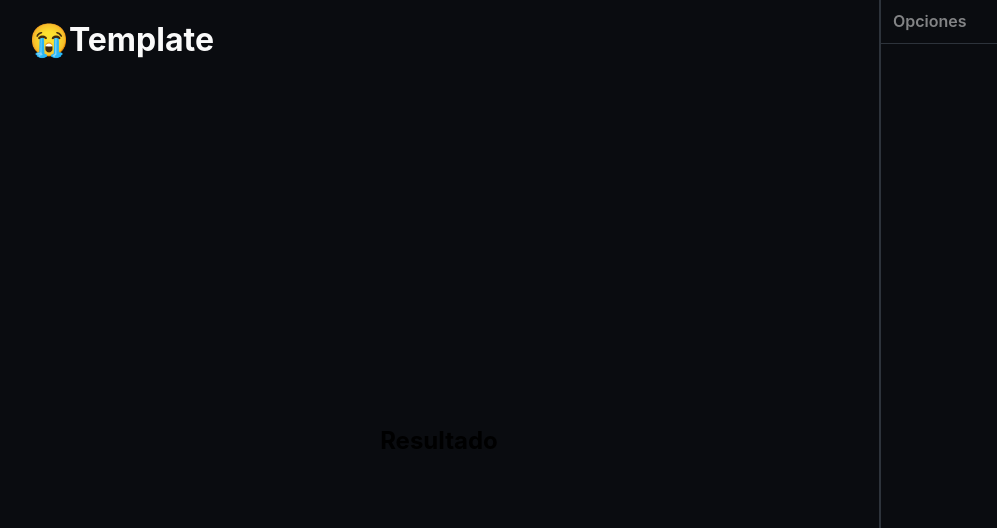
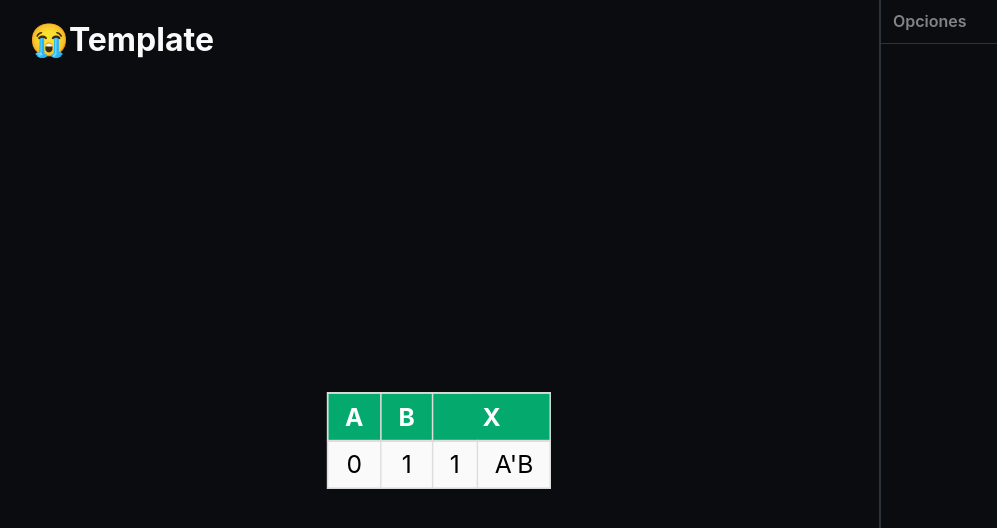
Before and after one commit to munozrc/truth-table-template, a React (Vite) app: page / in a window 1280 px wide. Shown: the top 528 px of the page, without its empty margins (1-998 px from the left). Built offline with nearby package versions, Linux system fonts and the light colour scheme.

Commit message:
set componente table

```diff
--- /dev/null
+++ b/src/components/Table/index.tsx
@@ -0,0 +1,24 @@
+import React, { FC } from 'react'
+import styles from './styles.module.css'
+
+const Table: FC<{}> = () => {
+  return (
+    <table className={styles.table}>
+      <tbody>
+        <tr>
+          <th className={styles.th}>A</th>
+          <th className={styles.th}>B</th>
+          <th className={styles.th} colSpan={2}>X</th>
+        </tr>
+        <tr>
+          <td className={styles.td}>0</td>
+          <td className={styles.td}>1</td>
+          <td className={styles.td}>1</td>
+          <td className={styles.td}>A'B</td>
+        </tr>
+      </tbody>
+    </table>
+  )
+}
+
+export default Table
--- /dev/null
+++ b/src/components/Table/styles.module.css
@@ -0,0 +1,20 @@
+.table {
+  border-collapse: collapse;
+  background-color: #fafafa;
+  font-size: 1.1em;
+  transform: scale(1.4);
+}
+
+.th, .td {
+  border: 1px solid #ddd;
+  padding: 6px 12px;
+}
+
+.th {
+  background-color: #04AA6D;
+  color: white;
+}
+
+.td {
+  text-align: center;
+}
--- a/src/views/Dashboard/PanelResult/index.tsx
+++ b/src/views/Dashboard/PanelResult/index.tsx
@@ -1,10 +1,11 @@
 import React, { FC } from 'react'
+import Table from '../../../components/Table'
 import styles from './styles.module.css'
 
 const PanelResult: FC<{}> = () => {
   return (
     <section className={styles.wrapper}>
-      <h2>Resultado</h2>
+      <Table />
     </section>
   )
 }
```
